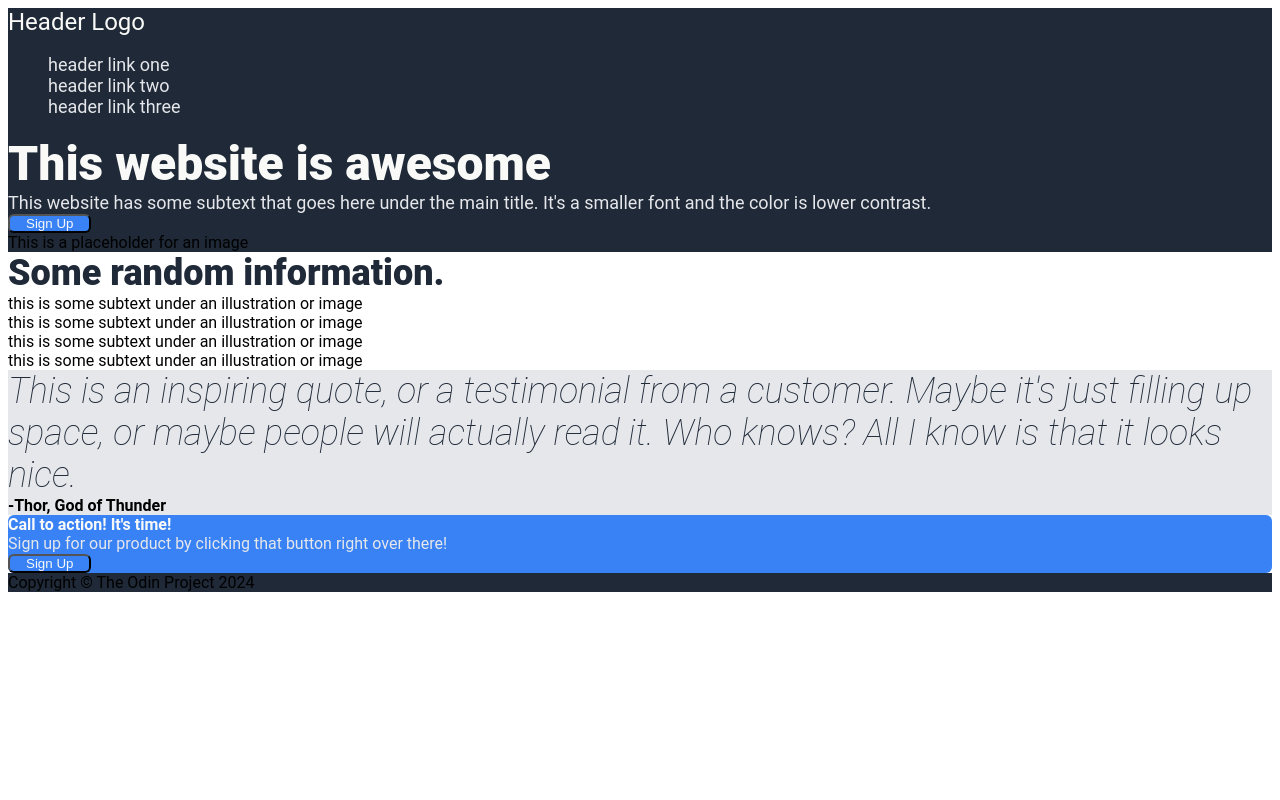
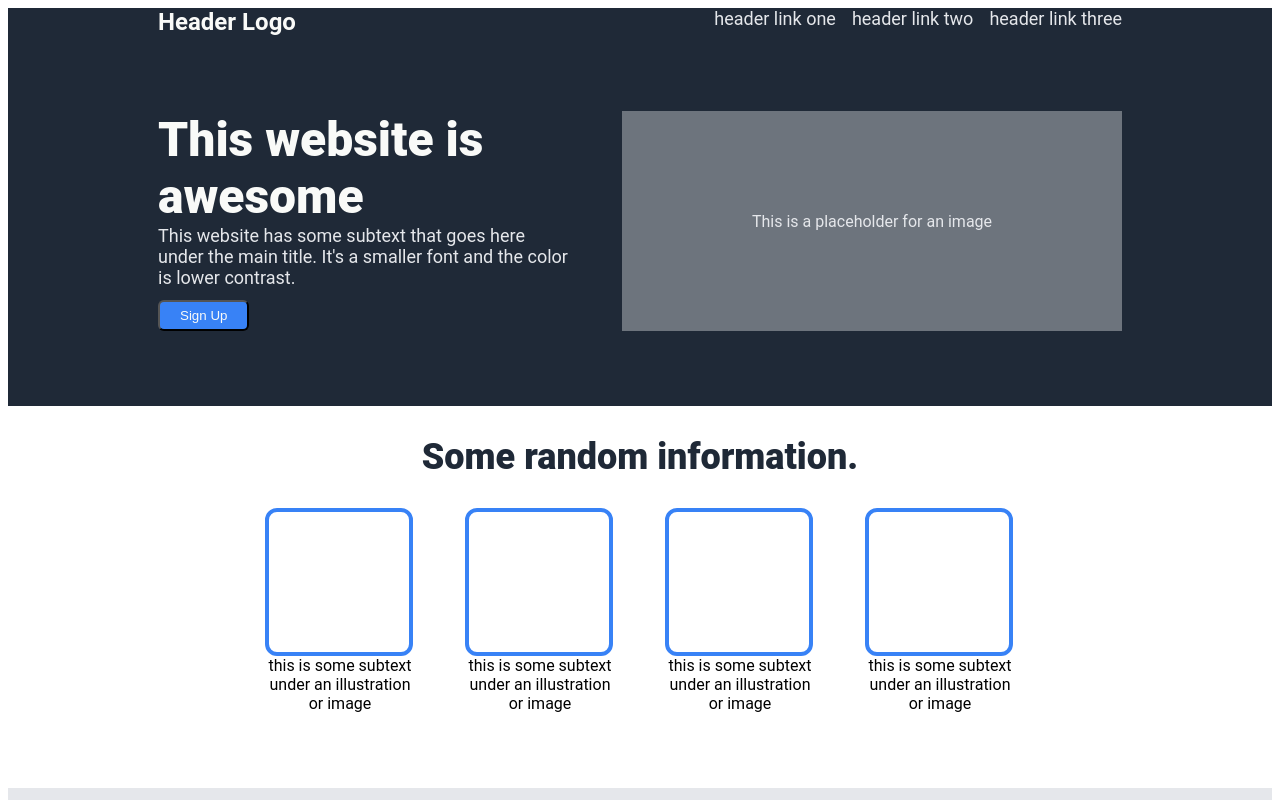
Before and after one commit to racodess/odin-landing-page, a plain HTML site: page index.html in a window 1280 px wide. Shown: the top 800 px of the page. Drawn offline with Linux system fonts and the light colour scheme.

Commit message:
Refactor styling
Add flex to header, space-between logo and header links.
Add flex to hero container below header, Style placeholder
image container.
Add flex to information container, center main text and
add border to placeholder image boxes. Center subtext.
Style quote, add padding and center.
Add margin to action container, add flex and center contents.
Add space between button and call to action text.
Add flex to footer, center copyright text.

```diff
--- a/style.css
+++ b/style.css
@@ -3,7 +3,8 @@ body {
 }
 
 button {
-	padding: 0 16px;
+	padding: 6px 20px;
+	margin-top: 12px;
 }
 
 button a {
@@ -18,6 +19,32 @@ li a {
 
 li {
 	list-style-type: none;
+}
+
+ul {
+	margin: 0;
+	padding: 0;
+	display: flex;
+	gap: 16px;
+}
+
+.hero,
+.information,
+.quote,
+.action {
+	padding: 0 150px;
+}
+
+.header {
+	display:flex;
+	justify-content: space-between;
+}
+
+.footer {
+	height: 75px;
+	display: flex;
+	justify-content: center;
+	align-items: center;
 }
 
 .hero,
@@ -38,17 +65,76 @@ li {
 
 .hero .logo {
 	font-size: 24px;
+	font-weight: 700;
 	color: #F9FAF8;
+}
+
+.hero .image,
+.footer {
+	color: #E5E7EB;
+}
+
+.hero-content {
+	padding: 75px 0;
+	display: flex;
+	justify-content: space-between;
+	align-items: stretch;
+}
+
+.hero-content .image {
+	background-color: #6d747d;
+	width: 500px;
+	margin-left: 50px;
+	display: flex;
+	justify-content: center;
+	align-items: center;
+	flex: none;
+}
+
+.information {
+	display: flex;
+	flex-direction: column;
 }
 
 .information .text {
 	font-size: 36px;
 	font-weight: 900;
 	color: #1F2937;
+	display: flex;
+	justify-content: center;
+	align-items: center;
+	padding: 30px 0;
+}
+
+.big-container {
+	display: flex;
+	gap: 50px;
+	justify-content: center;
+	align-items: center;
+	margin-bottom: 75px;
+}
+
+.information .container {
+	width: 150px;
+}
+
+.container .subtext {
+	text-align: center;
+}
+
+.container .image {
+	border: 4px solid #3882F6;
+	width: 140px;
+	height: 140px;
+	border-radius: 12px;
 }
 
 .quote {
 	background-color: #E5E7EB;
+	display: flex;
+	justify-content: center;
+	align-items: center;
+	padding: 75px 175px;
 }
 
 .quote .text {
@@ -59,7 +145,17 @@ li {
 }
 
 .quote .author {
+	font-size: 20px;
 	font-weight: 700;
+	text-align: end;
+}
+
+.action {
+	margin: 75px 150px;
+	padding: 30px 100px;
+	display: flex;
+	justify-content: space-between;
+	align-items: center;
 }
 
 .action .text {
@@ -71,6 +167,10 @@ li {
 	color: #E5E7EB;
 }
 
+.action button {
+	border: 2px solid #F9FAF8;
+}
+
 button,
 .action {
 	background-color: #3882F6;
```
